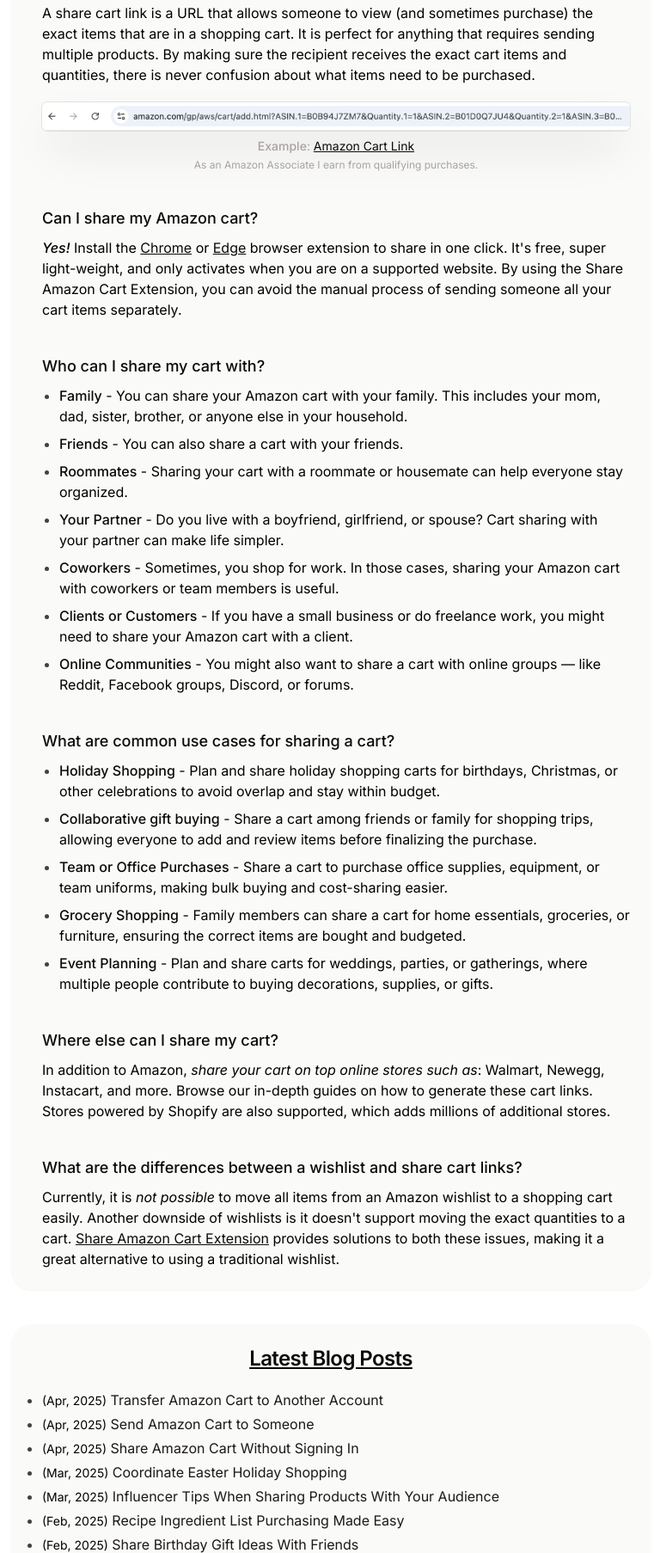
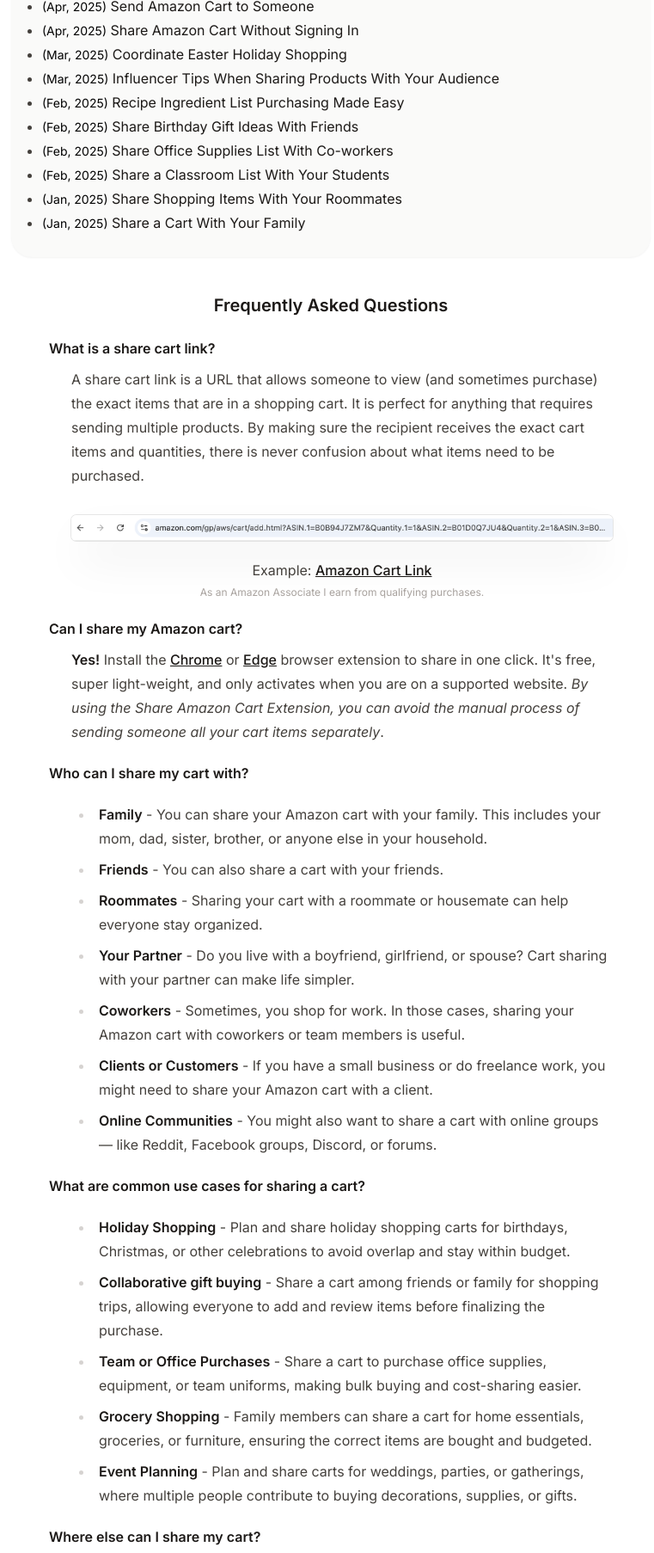
Before and after one commit to ShareCarts/sharecarts.github.io, a plain HTML site: page index.html in a window 1280 px wide. Shown: the part 914-2720 px from the top of the page at 86% size, without its empty margins (255-1016 px from the left). Drawn offline with nearby package versions, Linux system fonts and the light colour scheme.

Commit message:
update homepage typography

```diff
--- a/index.html
+++ b/index.html
@@ -13,6 +13,7 @@
       @import url("https://fonts.googleapis.com/css2?family=Inter:ital,opsz,wght@0,14..32,100..900;1,14..32,100..900&display=swap");
     </style>
     <script src="https://cdn.tailwindcss.com"></script>
+    <script src="https://cdn.tailwindcss.com?plugins=typography"></script>
     <!-- Google tag (gtag.js) -->
     <script
       async
@@ -266,187 +267,6 @@
           <h3
             class="text-stone-950 font-semibold text-xl sm:text-2xl tracking-tight mb-5 text-center underline underline-offset-[2px]"
           >
-            Frequently Asked Questions
-          </h3>
-          <dl class="pl-3">
-            <dt class="text-stone-950 font-medium text-lg">
-              What is a share cart link?
-            </dt>
-            <dd class="mt-2">
-              A share cart link is a URL that allows someone to view (and
-              sometimes purchase) the exact items that are in a shopping cart.
-              It is perfect for anything that requires sending multiple
-              products. By making sure the recipient receives the exact cart
-              items and quantities, there is never confusion about what items
-              need to be purchased.
-              <img
-                alt="Amazon Cart Link Example"
-                class="mt-5 shadow-2xl rounded-md ring-1 ring-stone-900/10 m-auto"
-                src="images/amazon_cart_link.png"
-              />
-              <p class="mt-2 text-center text-stone-400 text-sm">
-                <span class="font-medium">Example</span>:
-                <a
-                  class="underline text-stone-950 hover:opacity-80"
-                  href="https://www.amazon.com/gp/aws/cart/add.html?ASIN.1=B0B94J7ZM7&Quantity.1=1&ASIN.2=B01D0Q7JU4&Quantity.2=1&ASIN.3=B07NCNRCMV&Quantity.3=1&ASIN.4=B0D9LCL7FT&Quantity.4=1&ASIN.5=B09TSRBS47&Quantity.5=1&AssociateTag=sharecarts0c-20"
-                  target="_blank"
-                  >Amazon Cart Link</a
-                >
-                <span class="block text-stone-400 mt-1 text-xs"
-                  >As an Amazon Associate I earn from qualifying
-                  purchases.</span
-                >
-              </p>
-            </dd>
-            <dt class="mt-10 font-medium text-stone-950 text-lg">
-              Can I share my Amazon cart?
-            </dt>
-            <dd class="mt-2">
-              <strong class="italic font-medium">Yes!</strong> Install the
-              <a
-                href="https://chromewebstore.google.com/detail/share-amazon-cart/bkcdmpcbhmafdmpekienmgfopacinonn"
-                class="underline text-stone-950 hover:opacity-80"
-                >Chrome</a
-              >
-              or
-              <a
-                href="https://microsoftedge.microsoft.com/addons/detail/share-amazon-cart/gphifohinhaophnfpcdnaaiifhllpghp"
-                class="underline text-stone-950 hover:opacity-80"
-                >Edge</a
-              >
-              browser extension to share in one click. It's free, super
-              light-weight, and only activates when you are on a supported
-              website.
-              <strong class="font-normal"
-                >By using the Share Amazon Cart Extension, you can avoid the
-                manual process of sending someone all your cart items
-                separately</strong
-              >.
-            </dd>
-            <dt class="text-stone-950 font-medium mt-10 text-lg">
-              Who can I share my cart with?
-            </dt>
-            <dd class="mt-2">
-              <ul class="list-disc pl-5 marker:text-stone-700">
-                <li>
-                  <span class="font-medium text-stone-950">Family</span> - You
-                  can share your Amazon cart with your family. This includes
-                  your mom, dad, sister, brother, or anyone else in your
-                  household.
-                </li>
-                <li class="mt-2">
-                  <span class="font-medium text-stone-950">Friends</span> - You
-                  can also share a cart with your friends.
-                </li>
-                <li class="mt-2">
-                  <span class="font-medium text-stone-950">Roommates</span> -
-                  Sharing your cart with a roommate or housemate can help
-                  everyone stay organized.
-                </li>
-                <li class="mt-2">
-                  <span class="font-medium text-stone-950">Your Partner</span> -
-                  Do you live with a boyfriend, girlfriend, or spouse? Cart
-                  sharing with your partner can make life simpler.
-                </li>
-                <li class="mt-2">
-                  <span class="font-medium text-stone-950">Coworkers</span> -
-                  Sometimes, you shop for work. In those cases, sharing your
-                  Amazon cart with coworkers or team members is useful.
-                </li>
-                <li class="mt-2">
-                  <span class="font-medium text-stone-950"
-                    >Clients or Customers</span
-                  >
-                  - If you have a small business or do freelance work, you might
-                  need to share your Amazon cart with a client.
-                </li>
-                <li class="mt-2">
-                  <span class="font-medium text-stone-950"
-                    >Online Communities</span
-                  >
-                  - You might also want to share a cart with online groups —
-                  like Reddit, Facebook groups, Discord, or forums.
-                </li>
-              </ul>
-            </dd>
-            <dt class="text-stone-950 font-medium mt-10 text-lg">
-              What are common use cases for sharing a cart?
-            </dt>
-            <dd class="mt-2">
-              <ul class="list-disc pl-5 marker:text-stone-700">
-                <li>
-                  <span class="font-medium text-stone-950"
-                    >Holiday Shopping</span
-                  >
-                  - Plan and share holiday shopping carts for birthdays,
-                  Christmas, or other celebrations to avoid overlap and stay
-                  within budget.
-                </li>
-                <li class="mt-2">
-                  <span class="font-medium text-stone-950"
-                    >Collaborative gift buying</span
-                  >
-                  - Share a cart among friends or family for shopping trips,
-                  allowing everyone to add and review items before finalizing
-                  the purchase.
-                </li>
-                <li class="mt-2">
-                  <span class="font-medium text-stone-950"
-                    >Team or Office Purchases</span
-                  >
-                  - Share a cart to purchase office supplies, equipment, or team
-                  uniforms, making bulk buying and cost-sharing easier.
-                </li>
-                <li class="mt-2">
-                  <span class="font-medium text-stone-950"
-                    >Grocery Shopping</span
-                  >
-                  - Family members can share a cart for home essentials,
-                  groceries, or furniture, ensuring the correct items are bought
-                  and budgeted.
-                </li>
-                <li class="mt-2">
-                  <span class="font-medium text-stone-950">Event Planning</span>
-                  - Plan and share carts for weddings, parties, or gatherings,
-                  where multiple people contribute to buying decorations,
-                  supplies, or gifts.
-                </li>
-              </ul>
-            </dd>
-            <dt class="mt-10 font-medium text-stone-950 text-lg">
-              Where else can I share my cart?
-            </dt>
-            <dd class="mt-2">
-              In addition to Amazon,
-              <span class="italic"
-                >share your cart on top online stores such as</span
-              >: Walmart, Newegg, Instacart, and more. Browse our in-depth
-              guides on how to generate these cart links. Stores powered by
-              Shopify are also supported, which adds millions of additional
-              stores.
-            </dd>
-            <dt class="mt-10 font-medium text-stone-950 text-lg">
-              What are the differences between a wishlist and share cart links?
-            </dt>
-            <dd class="mt-2">
-              Currently, it is <span class="italic">not possible</span> to move
-              all items from an Amazon wishlist to a shopping cart easily.
-              Another downside of wishlists is it doesn't support moving the
-              exact quantities to a cart.
-              <a
-                href="https://chromewebstore.google.com/detail/share-amazon-cart/bkcdmpcbhmafdmpekienmgfopacinonn"
-                class="underline text-stone-950 hover:opacity-80"
-                >Share Amazon Cart Extension</a
-              >
-              provides solutions to both these issues, making it a great
-              alternative to using a traditional wishlist.
-            </dd>
-          </dl>
-        </section>
-        <section class="bg-stone-50 p-6 rounded-3xl mt-10 shadow-sm">
-          <h3
-            class="text-stone-950 font-semibold text-xl sm:text-2xl tracking-tight mb-5 text-center underline underline-offset-[2px]"
-          >
             Latest Blog Posts
           </h3>
           <div class="pl-3">
@@ -572,6 +392,155 @@
             </ul>
           </div>
         </section>
+        <section
+          class="mt-10 prose mx-auto prose-sm sm:prose-base prose-stone prose-headings:font-semibold prose-h1:mt-10 prose-h1:mb-5 prose-headings:text-center prose-img:mb-0 hover:prose-a:text-stone-500"
+        >
+          <h3>Frequently Asked Questions</h3>
+          <dl>
+            <dt>What is a share cart link?</dt>
+            <dd>
+              A share cart link is a URL that allows someone to view (and
+              sometimes purchase) the exact items that are in a shopping cart.
+              It is perfect for anything that requires sending multiple
+              products. By making sure the recipient receives the exact cart
+              items and quantities, there is never confusion about what items
+              need to be purchased.
+              <img
+                alt="Amazon Cart Link Example"
+                class="mt-5 shadow-2xl rounded-md ring-1 ring-stone-900/10 m-auto"
+                src="images/amazon_cart_link.png"
+              />
+              <p class="text-center">
+                <span>Example</span>:
+                <a
+                  href="https://www.amazon.com/gp/aws/cart/add.html?ASIN.1=B0B94J7ZM7&Quantity.1=1&ASIN.2=B01D0Q7JU4&Quantity.2=1&ASIN.3=B07NCNRCMV&Quantity.3=1&ASIN.4=B0D9LCL7FT&Quantity.4=1&ASIN.5=B09TSRBS47&Quantity.5=1&AssociateTag=sharecarts0c-20"
+                  target="_blank"
+                  >Amazon Cart Link</a
+                >
+                <span class="block text-stone-400 mt-1 text-xs"
+                  >As an Amazon Associate I earn from qualifying
+                  purchases.</span
+                >
+              </p>
+            </dd>
+            <dt>Can I share my Amazon cart?</dt>
+            <dd>
+              <strong>Yes!</strong> Install the
+              <a
+                href="https://chromewebstore.google.com/detail/share-amazon-cart/bkcdmpcbhmafdmpekienmgfopacinonn"
+                >Chrome</a
+              >
+              or
+              <a
+                href="https://microsoftedge.microsoft.com/addons/detail/share-amazon-cart/gphifohinhaophnfpcdnaaiifhllpghp"
+                >Edge</a
+              >
+              browser extension to share in one click. It's free, super
+              light-weight, and only activates when you are on a supported
+              website.
+              <em>
+                By using the Share Amazon Cart Extension, you can avoid the
+                manual process of sending someone all your cart items
+                separately</em
+              >.
+            </dd>
+            <dt>Who can I share my cart with?</dt>
+            <dd>
+              <ul>
+                <li>
+                  <strong>Family</strong> - You can share your Amazon cart with
+                  your family. This includes your mom, dad, sister, brother, or
+                  anyone else in your household.
+                </li>
+                <li>
+                  <strong>Friends</strong> - You can also share a cart with your
+                  friends.
+                </li>
+                <li>
+                  <strong>Roommates</strong> - Sharing your cart with a roommate
+                  or housemate can help everyone stay organized.
+                </li>
+                <li>
+                  <strong>Your Partner</strong> - Do you live with a boyfriend,
+                  girlfriend, or spouse? Cart sharing with your partner can make
+                  life simpler.
+                </li>
+                <li>
+                  <strong>Coworkers</strong> - Sometimes, you shop for work. In
+                  those cases, sharing your Amazon cart with coworkers or team
+                  members is useful.
+                </li>
+                <li>
+                  <strong>Clients or Customers</strong>
+                  - If you have a small business or do freelance work, you might
+                  need to share your Amazon cart with a client.
+                </li>
+                <li>
+                  <strong>Online Communities</strong>
+                  - You might also want to share a cart with online groups —
+                  like Reddit, Facebook groups, Discord, or forums.
+                </li>
+              </ul>
+            </dd>
+            <dt>What are common use cases for sharing a cart?</dt>
+            <dd>
+              <ul>
+                <li>
+                  <strong>Holiday Shopping</strong>
+                  - Plan and share holiday shopping carts for birthdays,
+                  Christmas, or other celebrations to avoid overlap and stay
+                  within budget.
+                </li>
+                <li>
+                  <strong>Collaborative gift buying</strong>
+                  - Share a cart among friends or family for shopping trips,
+                  allowing everyone to add and review items before finalizing
+                  the purchase.
+                </li>
+                <li>
+                  <strong> Team or Office Purchases</strong>
+                  - Share a cart to purchase office supplies, equipment, or team
+                  uniforms, making bulk buying and cost-sharing easier.
+                </li>
+                <li>
+                  <strong>Grocery Shopping</strong>
+                  - Family members can share a cart for home essentials,
+                  groceries, or furniture, ensuring the correct items are bought
+                  and budgeted.
+                </li>
+                <li>
+                  <strong>Event Planning</strong>
+                  - Plan and share carts for weddings, parties, or gatherings,
+                  where multiple people contribute to buying decorations,
+                  supplies, or gifts.
+                </li>
+              </ul>
+            </dd>
+            <dt>Where else can I share my cart?</dt>
+            <dd>
+              In addition to Amazon,
+              <em>share your cart on top online stores such as</em>: Walmart,
+              Newegg, Instacart, and more. Browse our in-depth guides on how to
+              generate these cart links. Stores powered by Shopify are also
+              supported, which adds millions of additional stores.
+            </dd>
+            <dt>
+              What are the differences between a wishlist and share cart links?
+            </dt>
+            <dd>
+              Currently, it is <em>not possible</em> to move all items from an
+              Amazon wishlist to a shopping cart easily. Another downside of
+              wishlists is it doesn't support moving the exact quantities to a
+              cart.
+              <a
+                href="https://chromewebstore.google.com/detail/share-amazon-cart/bkcdmpcbhmafdmpekienmgfopacinonn"
+                >Share Amazon Cart Extension</a
+              >
+              provides solutions to both these issues, making it a great
+              alternative to using a traditional wishlist.
+            </dd>
+          </dl>
+        </section>
       </main>
     </div>
     <p class="p-3 text-xs text-center text-stone-500">
```
